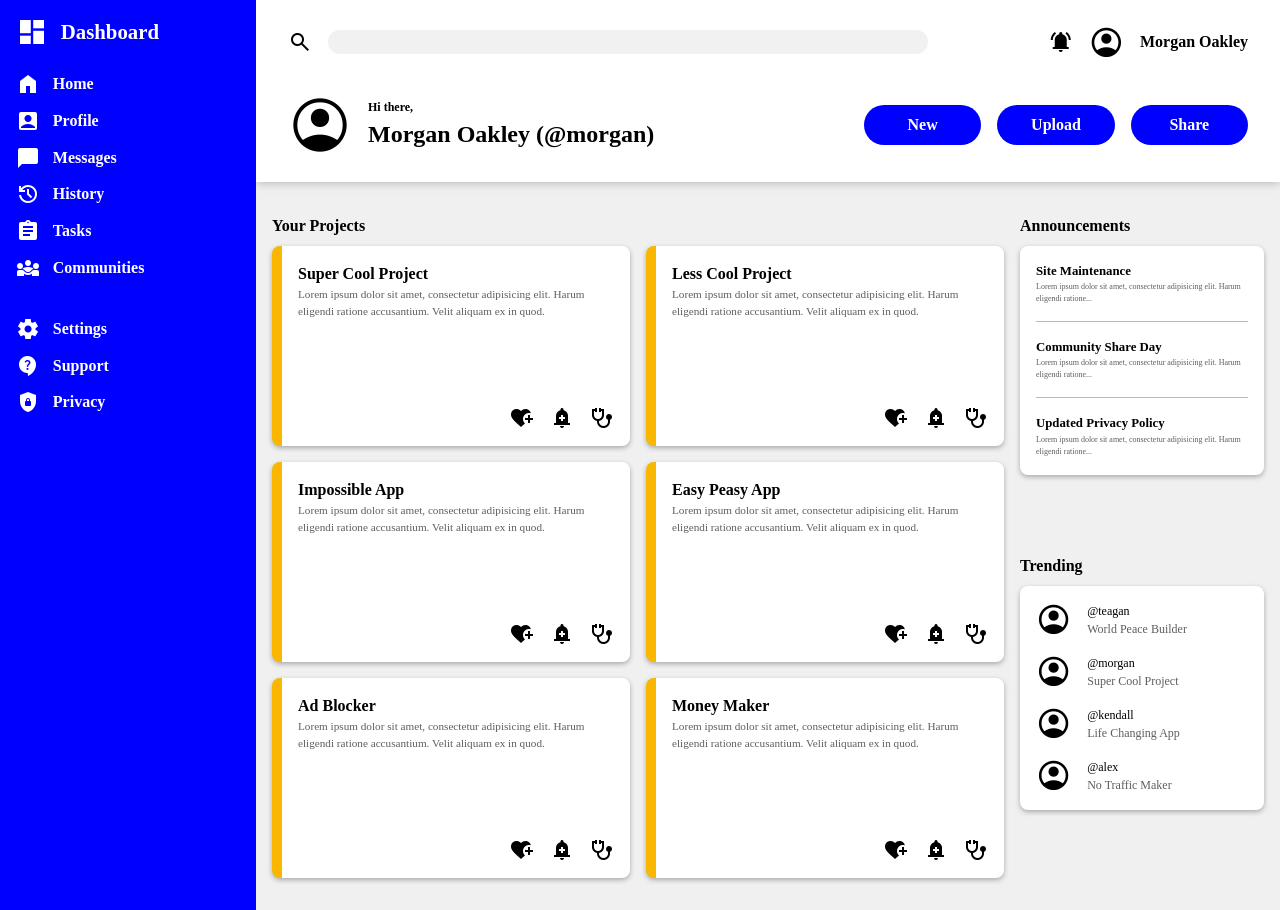
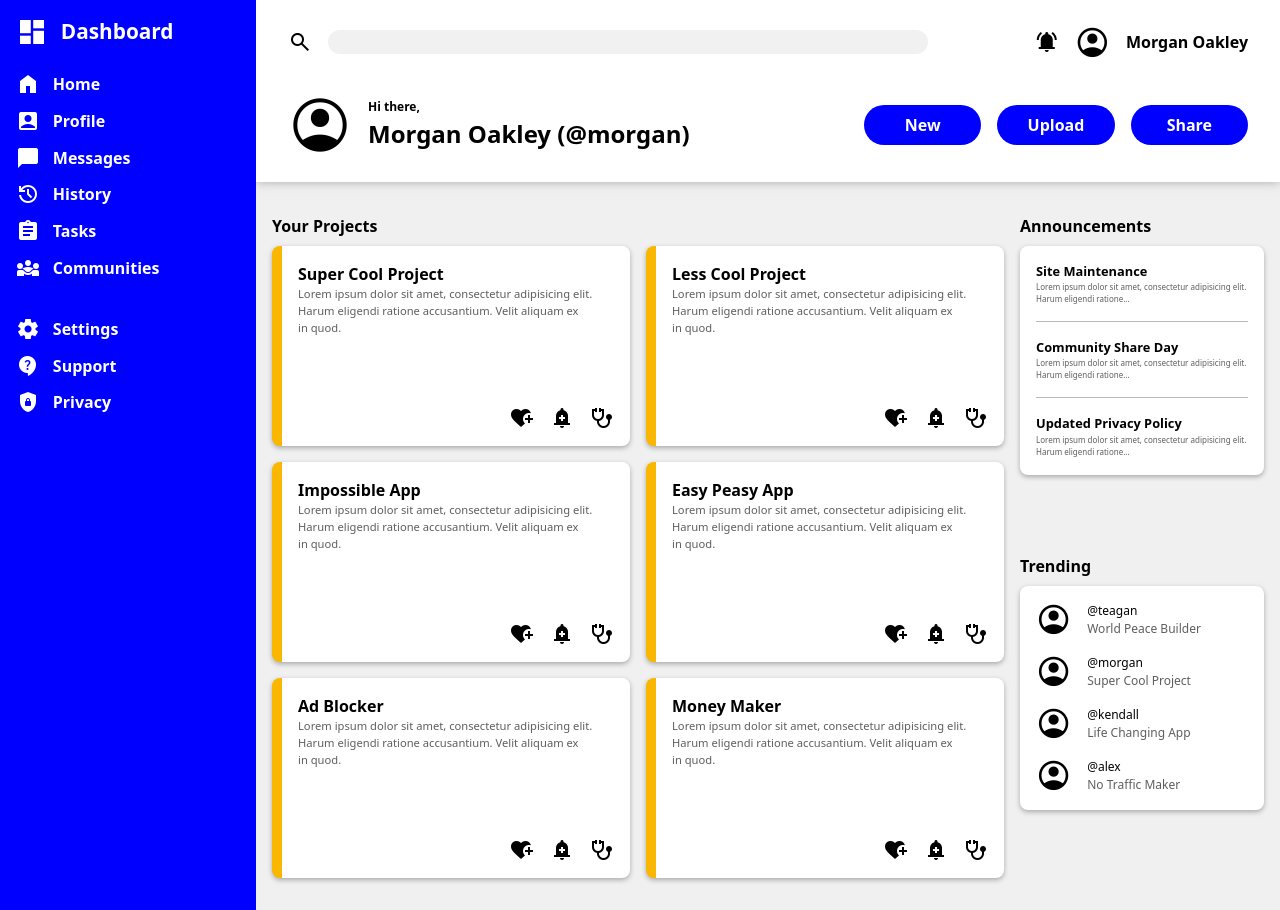
Before and after one commit to 46tcampbell/Admin-Dashboard, a plain HTML site: page index.html in a window 1280 px wide. Drawn offline with nearby package versions, Linux system fonts and the light colour scheme.

Commit message:
Update body font family
Added system-ui to keep things similar for the end user with a backup of
Roboto as that is what the mock up had.

```diff
--- a/index.html
+++ b/index.html
@@ -4,6 +4,12 @@
     <meta charset="UTF-8" />
     <meta name="viewport" content="width=device-width, initial-scale=1.0" />
     <title>Admin Dashboard</title>
+    <link rel="preconnect" href="https://fonts.googleapis.com" />
+    <link rel="preconnect" href="https://fonts.gstatic.com" crossorigin />
+    <link
+      href="https://fonts.googleapis.com/css2?family=Roboto:ital,wght@0,100..900;1,100..900&display=swap"
+      rel="stylesheet"
+    />
     <link
       rel="stylesheet"
       href="https://fonts.googleapis.com/css2?family=Material+Symbols+Outlined:opsz,wght,FILL,GRAD@40,400,1,0"
--- a/styles.css
+++ b/styles.css
@@ -61,6 +61,10 @@ h6 {
 }
 
 /* End of CSS Reset */
+
+body {
+  font-family: system-ui, Roboto, sans-serif;
+}
 
 .container {
   display: grid;
```
